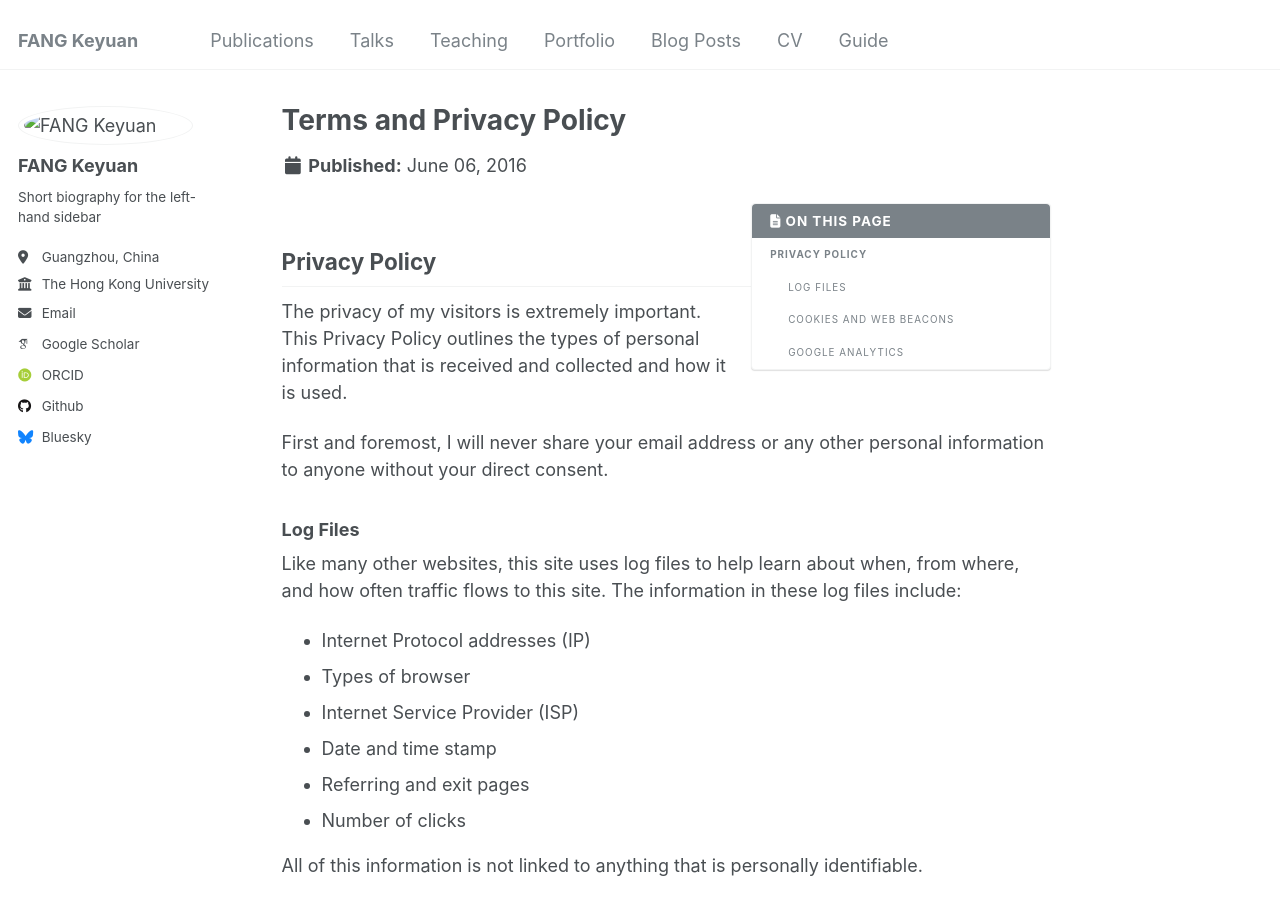
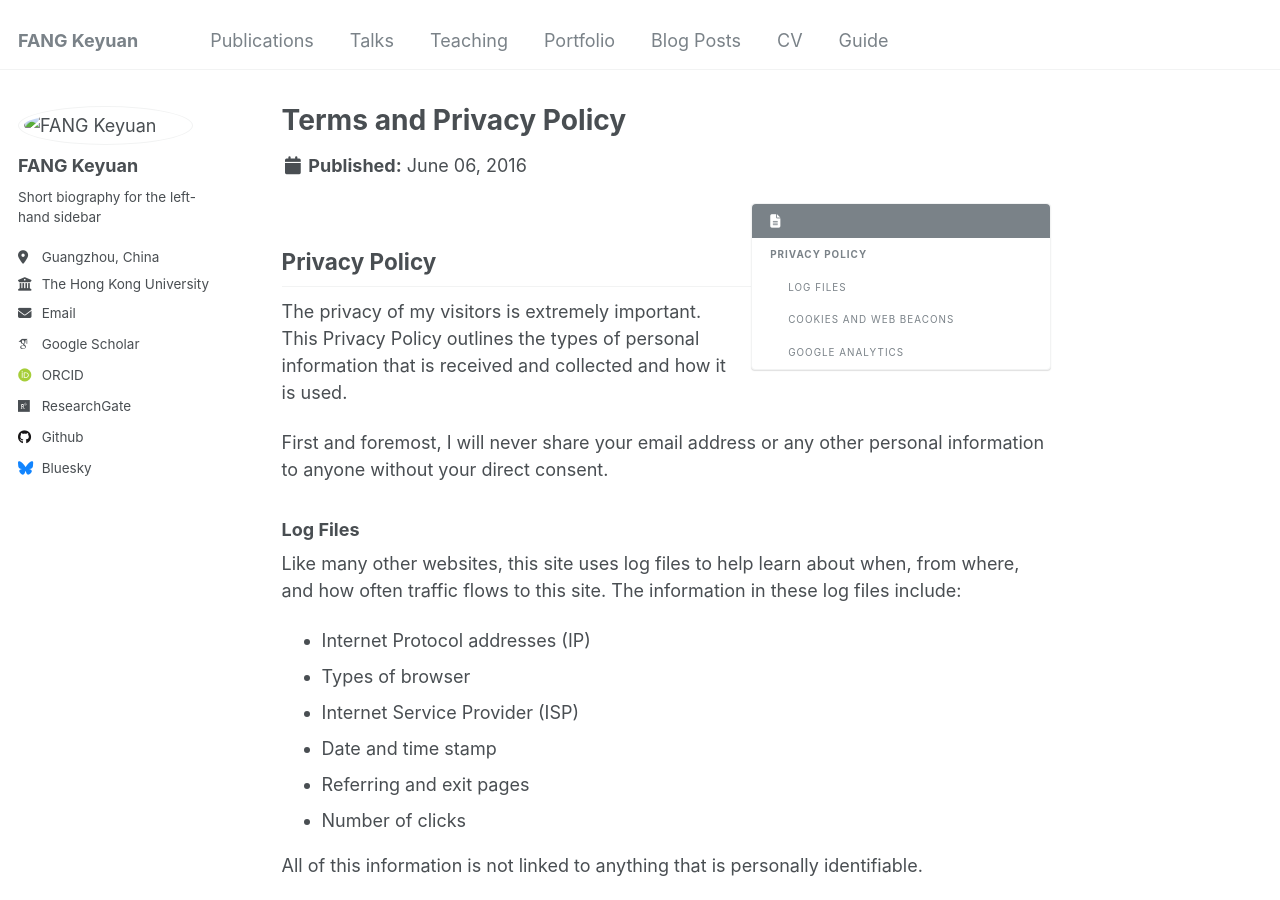
Before and after one commit to AnthonyKeyuanFang/AnthonyKeyuanFang.github.io, a Jekyll site: the page built from _pages/terms.md, in a window 1280 px wide and 900 px high. Built offline with Jekyll 4.4.1, drawn with Linux system fonts in a browser that asks for light colours; some web fonts are replaced; some of the changed lines change nothing that is shown.

Commit message:
Update _config.yml

```diff
--- a/_config.yml
+++ b/_config.yml
@@ -7,7 +7,7 @@
 # server process.
 
 # Basic Site Settings
-locale                   : "en-US"
+locale                   : "CN"
 title                    : "FANG Keyuan"
 title_separator          : "-"
 name                     : &name "Keyuan"
@@ -35,7 +35,7 @@ author:
   googlescholar    : "https://scholar.google.com/citations?user=y5EvYtMAAAAJ&hl=en"
   impactstory      : # URL
   orcid            : "http://orcid.org/0009-0009-9245-8791"
-  researchgate     : # URL
+  researchgate     : "https://www.researchgate.net/profile/Keyuan-Fang-2"
 
   # Repositories and software development
   bitbucket        : # Username - Update with your username on the site
```
